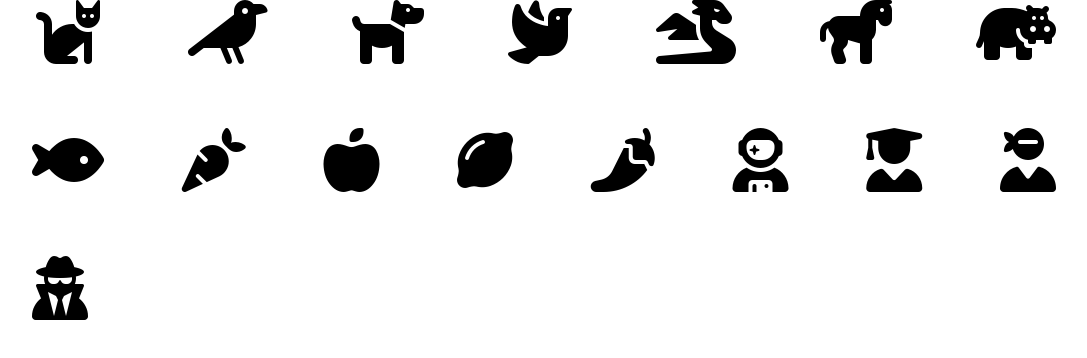
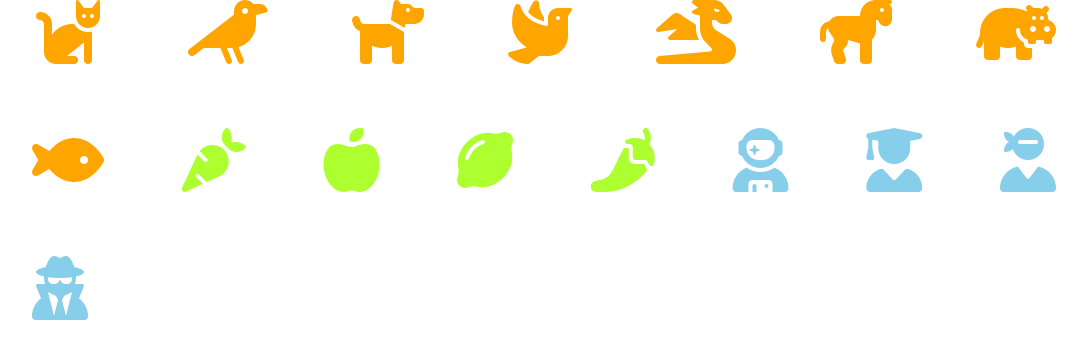
Before and after one commit to Borrellsss/js-es6-icons, a plain HTML site: page index.html in a window 1280 px wide. Shown: the whole page, without its empty margins (96-1183 px from the left). Drawn offline with Linux system fonts and the light colour scheme.

Commit message:
milestone2

```diff
--- a/css/style.css
+++ b/css/style.css
@@ -21,3 +21,12 @@
 i {
     font-size: 4rem;
 }
+.icon-orange {
+    color: orange;
+}
+.icon-green {
+    color: greenyellow;
+}
+.icon-blue {
+    color: skyblue;
+}
--- a/js/data.js
+++ b/js/data.js
@@ -135,7 +135,7 @@ iconsArray.forEach((element) => {
 	const thisIcon = `${element.family} ${element.prefix}${element.name}`;
 
 	iconsWrapper.innerHTML += `
-	<span>
+	<span class="icon-${element.color}">
 		<i class="${thisIcon}">
 	</i></span>
 	`;
```
